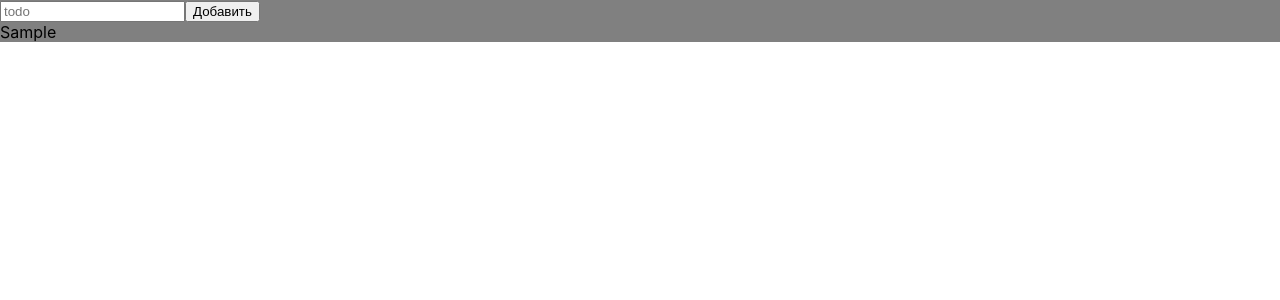
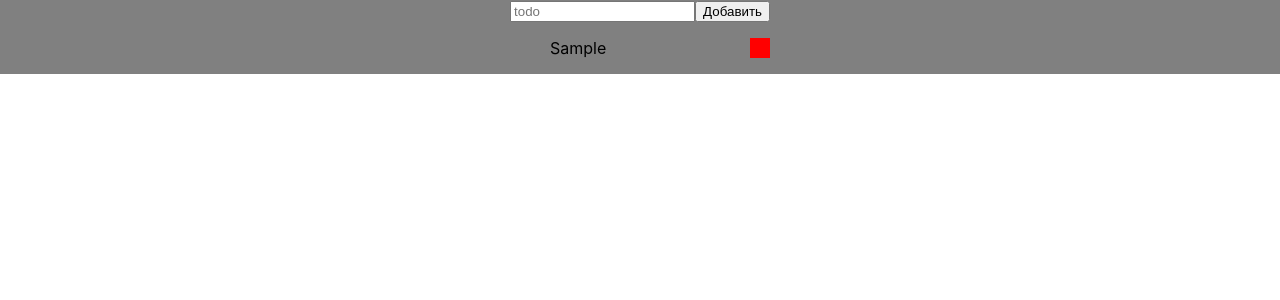
Before and after one commit to LazarevVlad/react-todo, a React (Create React App) app: page / in a window 1280 px wide. Both pictures are taken after typing "Sample" into the empty fields and a click on the button "Добавить". Shown: the top 300 px of the page. Built offline with nearby package versions, Linux system fonts and the light colour scheme.

Commit message:
разделение на компоненты

```diff
--- a/src/App.js
+++ b/src/App.js
@@ -1,11 +1,10 @@
-import {Todo} from './components/Todo';
+import {TodoContainer} from './components/TodoContainer';
 import styles from './styles/index.module.css';
 
 function App() {
-  console.log(styles)
   return (
     <div className={styles.App}>
-        <Todo/>
+        <TodoContainer/>
     </div>
   );
 }
--- a/src/components/Todo.js
+++ b/src/components/Todo.js
@@ -1,120 +1,14 @@
-import React, { useState, useReducer } from 'react';
-
-// useReducer
-// merge newTodo and editIndex useState into one
-
-// reducer keeps the state → reducer(state, action) → newState
-// state can be changed via actions
-// const [state, dispatch] = useReducer(reducer, initialState)
-
-const ACTION_TYPE = {
-    ADD: "ADD_TODO",
-    UPDATE: "UPDATE_TODO",
-    EDIT: "EDIT_TODO",
-    TYPE: "TYPE_TODO",
-}
-
-// action creator
-const addTodoEvent = () => ({
-    type: ACTION_TYPE.ADD
-})
-
-const type = (text) => ({
-    type: ACTION_TYPE.TYPE,
-    text
-})
-
-const editEvent = (editIndex) => ({
-    type: ACTION_TYPE.EDIT,
-    editIndex
-})
-
-const updateEvent = () => ({
-    type: ACTION_TYPE.UPDATE
-})
-
-const initialState = {
-    input: '',
-    editingIndex: null,
-    todos: []
-}
-
-const reducer = (state, action) => {
-    switch(action.type) {
-        case ACTION_TYPE.ADD:
-            return {
-                todos: [...state.todos, state.input],
-                input: '',
-                editingIndex: null
-            }
-        case ACTION_TYPE.UPDATE:
-            const todos = [...state.todos]
-            todos[state.editingIndex] = state.input
-
-            return {
-                todos,
-                input: '',
-                editingIndex: null
-            }
-        case ACTION_TYPE.TYPE:
-            return {
-                ...state,
-                input: action.text
-            }
-        case ACTION_TYPE.EDIT:
-            const index = action.editIndex
-            return {
-                ...state,
-                input: state.todos[index],
-                editingIndex: index
-            }
-        default:
-            return state
-    }
-}
-
-// TODO remove todo item
-// TODO complete todo
-
-export const Todo = () => {
-    // const [todo, setTodo] = useState({input: '', editingIndex: null})
-    // const [todoList, setTodoList] = useState([])
-    // const {input, editingIndex} = todo;
-    const [state, dispatch] = useReducer(reducer, initialState)
-    const {todos, input, editingIndex} = state
+import React from 'react';
+import classes from './Todo.module.css';
 
 
-    function addTodo() {
-        dispatch(editingIndex === null ? addTodoEvent() : updateEvent())
-        //  if (editingIndex === null) {
-            // setTodoList(prevTodoList => [...prevTodoList, input])
-        // } else {
-            // setTodoList(prevTodoList => {
-            //     const newTodoList = [...prevTodoList]
-            //     newTodoList[editingIndex] = input
-            //     return newTodoList
-            // })
-        // }
-        //setTodo({input: '', editingIndex: null})
-    }
-
-    const onInputChange = (event) => {
-        dispatch(type(event.target.value))
-      //setTodo((prevTodo) => ({...prevTodo, input: event.target.value}))
-    }
-
-    return (
-        <div>
-            <input placeholder='todo' value={input} onChange={onInputChange} />
-            <button onClick={addTodo}>
-                {editingIndex === null ? 'Добавить' : 'Изменить'}
-            </button>
-            <div>
-                {todos.map((item, index) => <div key={index} onDoubleClick={(e) => {
-                    dispatch(editEvent(index))
-                    //setTodo({input: e.target.innerText, editingIndex: index})
-                }}>{item}</div>)}
-            </div>
-        </div>
-    )
+export const Todo = ({text, done, onTextClick, onDoneClick}) => {
+  return(
+    <li className={classes.todo} onDoubleClick={(e) => {
+      onTextClick()
+    }}>
+      <div>{text}</div>
+      <div className={`${classes.check} ${done ? classes.done : ''}`} onClick={(e) => { onDoneClick() }}></div>
+    </li>
+  )
 }
--- /dev/null
+++ b/src/components/Todo.module.css
@@ -0,0 +1,18 @@
+.check {
+    width: 20px;
+    height: 20px;
+    background-color: red;
+}
+
+.check.done{
+    background-color: white;
+}
+
+.todo {
+    display: flex;
+    justify-content: space-between;
+}
+
+.todo > * + * {
+    margin-left: 10px;
+}
--- /dev/null
+++ b/src/components/TodoContainer.js
@@ -0,0 +1,136 @@
+import React, { useReducer } from 'react';
+import { check, done } from '../styles/check.module.css';
+import { todoItem } from '../styles/todoItem.module.css';
+import { todo } from '../styles/todo.module.css';
+import { todoList } from '../styles/todoList.module.css';
+
+import { Todo } from './Todo';
+
+import { Input } from './input/Input';
+
+const ACTION_TYPE = {
+    ADD: "ADD_TODO",
+    UPDATE: "UPDATE_TODO",
+    EDIT: "EDIT_TODO",
+    TYPE: "TYPE_TODO",
+    DONE: "DONE_TODO",
+}
+
+// action creator
+const addTodoEvent = () => ({
+    type: ACTION_TYPE.ADD
+})
+
+const type = (text) => ({
+    type: ACTION_TYPE.TYPE,
+    text
+})
+
+const editEvent = (editIndex) => ({
+    type: ACTION_TYPE.EDIT,
+    editIndex
+})
+
+const updateEvent = () => ({
+    type: ACTION_TYPE.UPDATE
+})
+
+const doneEvent = (editIndex) => ({
+    type: ACTION_TYPE.DONE,
+    editIndex
+})
+
+const initialState = {
+    input: '',
+    editingIndex: null,
+    todos: [],
+}
+
+const reducer = (state, action) => {
+    switch (action.type) {
+        case ACTION_TYPE.ADD:
+            return {
+                todos: [...state.todos, { value: state.input, done: false }],
+                input: '',
+                editingIndex: null
+            }
+        case ACTION_TYPE.UPDATE:
+            const todos = [...state.todos]
+            todos[state.editingIndex] = { ...todos[state.editingIndex], value: state.input }
+
+            return {
+                todos,
+                input: '',
+                editingIndex: null
+            }
+        case ACTION_TYPE.TYPE:
+            return {
+                ...state,
+                input: action.text
+            }
+        case ACTION_TYPE.EDIT: {
+            const index = action.editIndex
+            const todo = state.todos[index]
+
+            return {
+                ...state,
+                input: todo.value,
+                editingIndex: index
+            }
+        }
+        case ACTION_TYPE.DONE: {
+            // {type: 'done', editIndex: 4}
+            const todos = [...state.todos]
+            const currentTodo = todos[action.editIndex]
+            todos[action.editIndex] = { ...currentTodo, done: !currentTodo.done }
+
+            return {
+                ...state,
+                todos,
+            }
+        }
+        default:
+            return state
+    }
+}
+
+export const TodoContainer = () => {
+    const [state, dispatch] = useReducer(reducer, initialState)
+    const { todos, input, editingIndex } = state
+
+    function addTodo(text) {
+        dispatch(editingIndex === null ? addTodoEvent(text) : updateEvent(text))
+    }
+
+    const onInputChange = (event) => {
+        dispatch(type(event.target.value))
+    }
+
+    return (
+        <div>
+            <Input
+                // onSubmit={
+                //     (text) => {addTodo(text)}
+                // }
+                // value={editingIndex === null ? '' : todos[editingIndex]}
+                input={input}
+                onInputChange={onInputChange}
+                addTodo={addTodo}
+                editingIndex={editingIndex}
+            />
+            <ul className={todoList.todoList}>
+                {todos.map((item, index) =>
+                    <Todo
+                        key={index}
+                        text={item.value}
+                        done={item.done}
+                        onTextClick={() => {
+                            dispatch(editEvent(index))
+                        }}
+                        onDoneClick={() => { dispatch(doneEvent(index)) }}
+                    />
+                )}
+            </ul>
+        </div>
+    )
+}
--- /dev/null
+++ b/src/components/input/Input.js
@@ -0,0 +1,13 @@
+import React from 'react';
+
+export const Input = (props) => {
+  const {input, onInputChange, addTodo, editingIndex} = props;
+  return(
+    <>
+    <input placeholder='todo' value={input} onChange={onInputChange} />
+      <button onClick={addTodo}>
+          {editingIndex === null ? 'Добавить' : 'Изменить'}
+      </button>
+    </>
+  )
+}
--- /dev/null
+++ b/src/styles/check.module.css
@@ -0,0 +1,9 @@
+.check {
+  width: 20px;
+  height: 20px;
+  background-color: red;
+}
+
+.check.done{
+  background-color: white;
+}
--- a/src/styles/index.module.css
+++ b/src/styles/index.module.css
@@ -1,3 +1,6 @@
 .App{
+  display: flex;
+  align-items: center;
+  justify-content: center;
   background-color: #808080;
 }
--- /dev/null
+++ b/src/styles/todo.module.css
@@ -0,0 +1,8 @@
+.todo {
+  display: flex;
+  justify-content: space-between;
+}
+
+.todo > * + * {
+  margin-left: 10px;
+}
--- /dev/null
+++ b/src/styles/todoItem.module.css
@@ -0,0 +1,3 @@
+.todoItem {
+
+}
--- /dev/null
+++ b/src/styles/todoList.module.css
@@ -0,0 +1,4 @@
+.todoList {
+  margin: 0;
+  padding: 0;
+}
```
Also changed, not shown: src/components/input/input.css (added), 1 other file (tests, documents, lock files or other folders).
